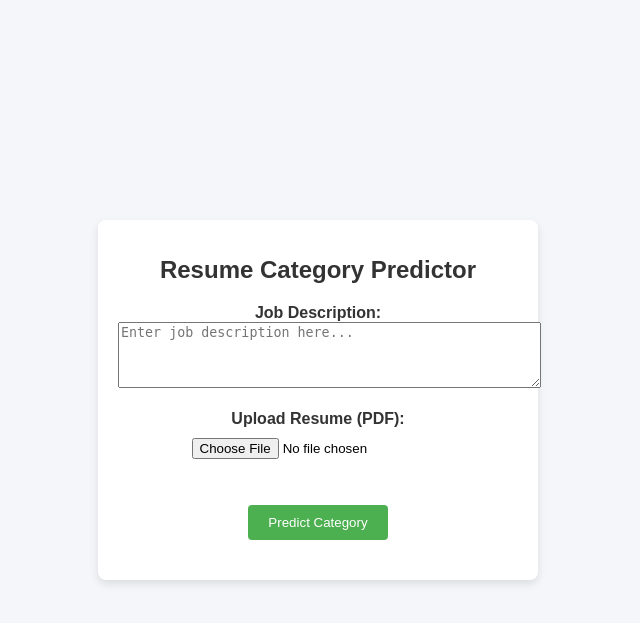
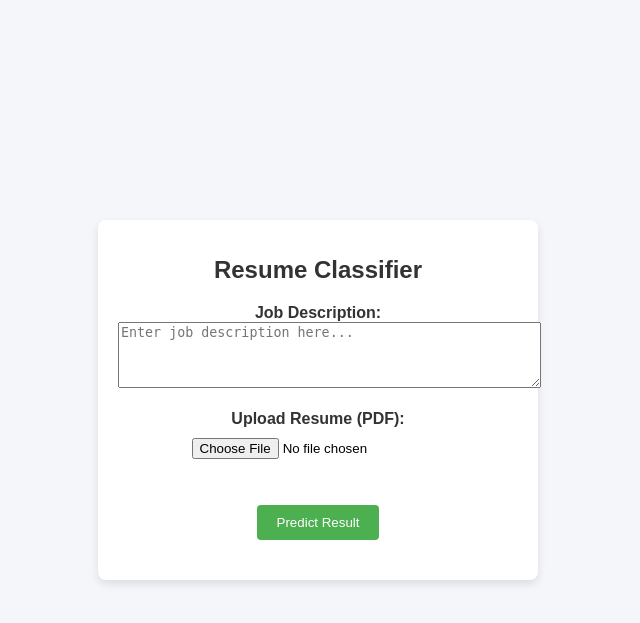
Before and after one commit to Upritik/resume-ranking, a Flask app: page / in a window 1280 px wide. Shown: the top 623 px of the page, without its empty margins (322-962 px from the left). Run offline with Flask 3, Linux system fonts and the light colour scheme; parts of the project's set-up code (start-up, migrations or seed data) failed here and were passed over.

Commit message:
Update index.html

```diff
--- a/templates/index.html
+++ b/templates/index.html
@@ -8,7 +8,7 @@
 </head>
 <body>
     <div class="container">
-        <h1>Resume Category Predictor</h1>
+        <h1>Resume Classifier</h1>
         <form id="resumeForm">
             <label for="jobDescription">Job Description:</label><br>
             <textarea id="jobDescription" name="jobDescription" rows="4" cols="50" placeholder="Enter job description here..." ></textarea><br><br>
@@ -16,7 +16,7 @@
             <label for="resume">Upload Resume (PDF):</label><br>
             <input type="file" id="resume" name="resume" accept=".pdf" required><br><br>
 
-            <button type="submit">Predict Category</button>
+            <button type="submit">Predict Result</button>
         </form>
         <div id="result">
             <!-- Result will appear here -->
```
